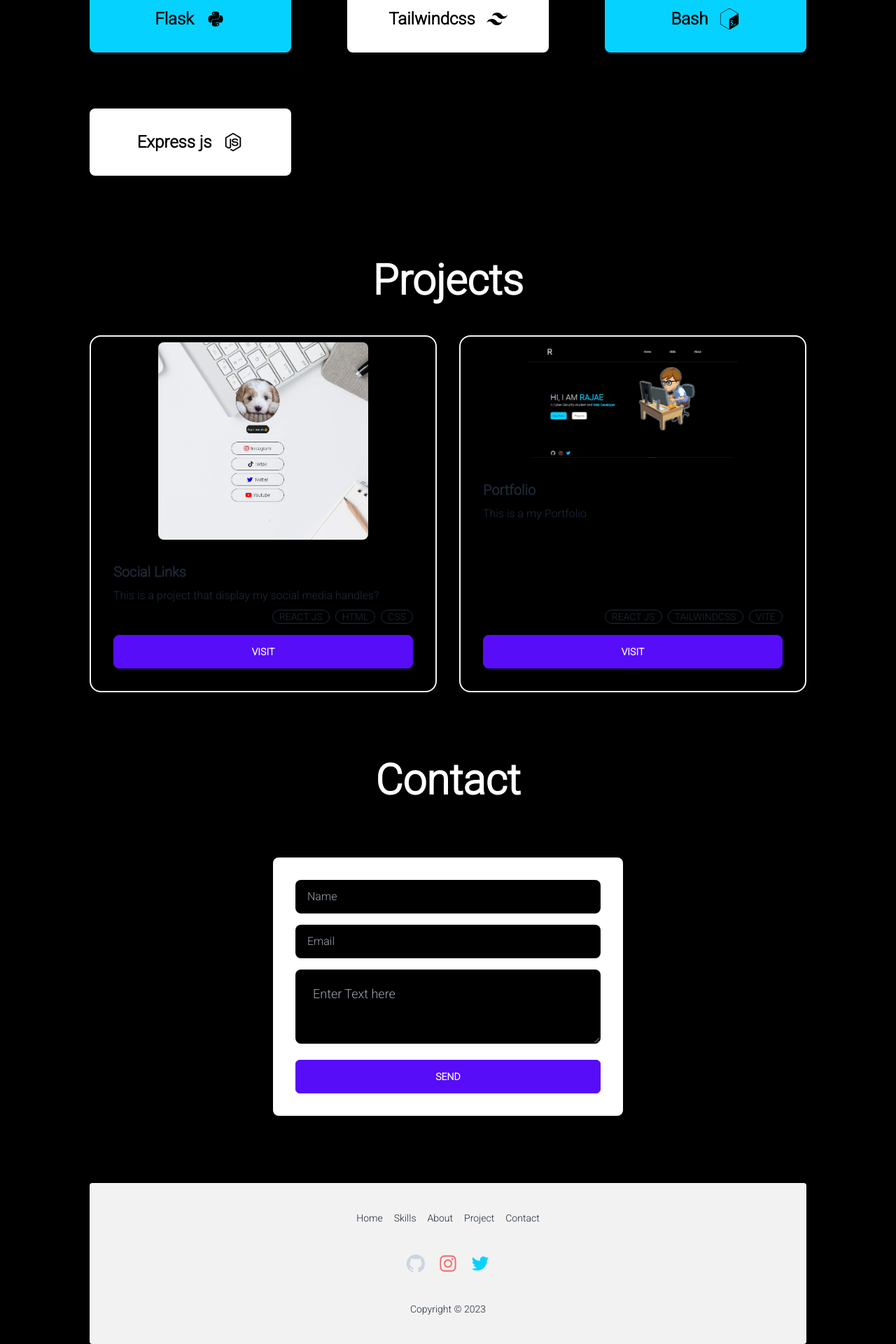
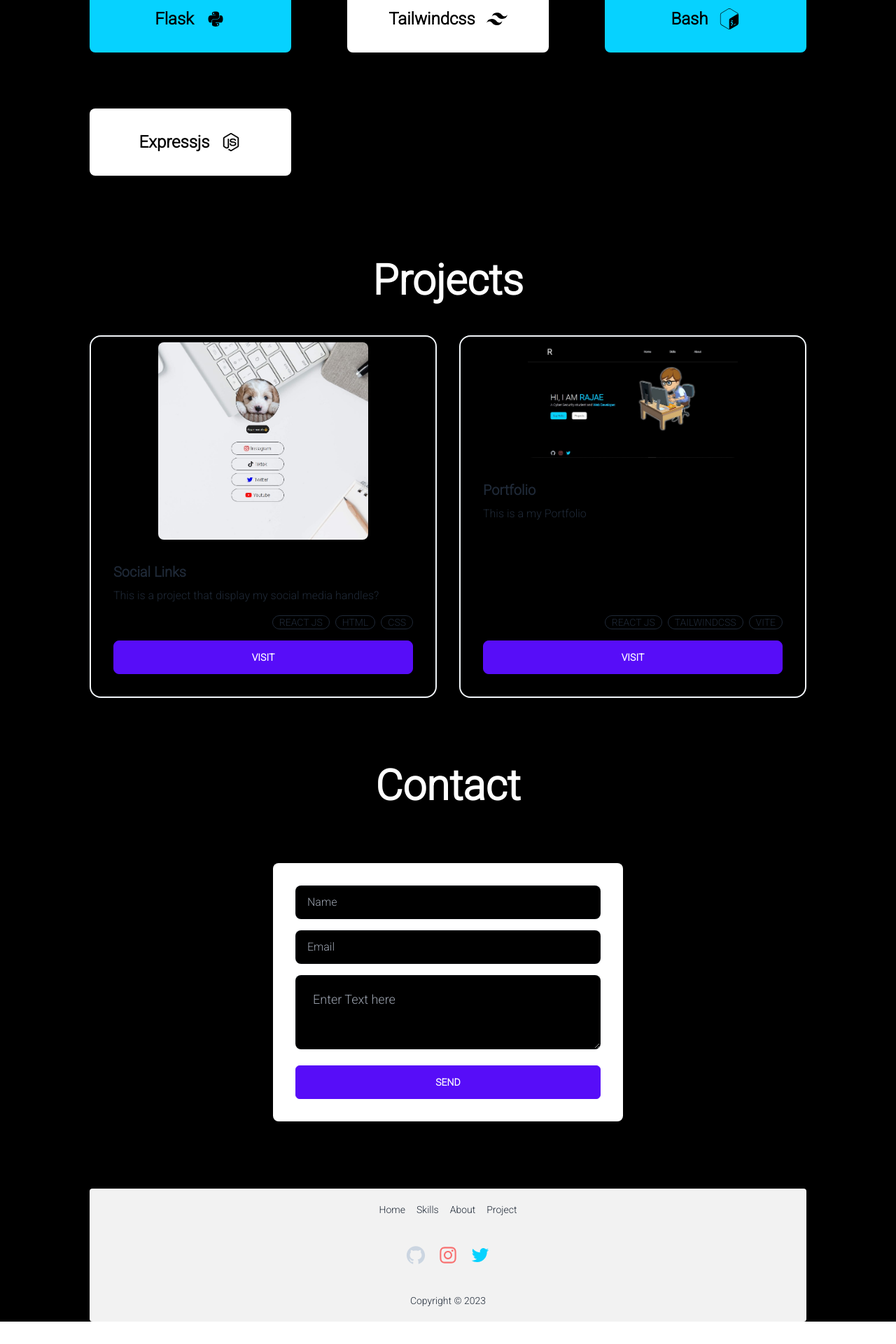
Before and after one commit to RajaeDev6/portfolio, a React (Vite) app: page / in a window 1280 px wide. Shown: the part 2165-4085 px from the top of the page at 70% size. After the commit the page ends 4053 px from the top, so only its background shows below. Built offline with nearby package versions, Linux system fonts and the light colour scheme.

Commit message:
fixed footer overflowing

```diff
--- a/src/App.tsx
+++ b/src/App.tsx
@@ -10,7 +10,7 @@ import Footer from "./components/footer";
 
 const style = {
   background: `bg-black w-screen font-roboto overflow-x-hidden`,
-  container: `md:max-w-5xl w-[80%] mx-auto relative`,
+  container: `md:max-w-5xl w-[90%] mx-auto relative`,
 };
 
 const App: FC = () => {
--- a/src/components/footer.tsx
+++ b/src/components/footer.tsx
@@ -63,19 +63,11 @@ const navlinks = [
     offset: -180,
     duration: 500,
   },
-  {
-    url: "contact",
-    text: "Contact",
-    spy: true,
-    smooth: true,
-    offset: -180,
-    duration: 500,
-  },
 ];
 
 const Footer: FC = () => {
   return (
-    <footer className="footer footer-center p-10 bg-base-200 text-base-content rounded">
+    <footer className="footer items-center footer-center p-5 bg-base-200 text-base-content rounded">
       <div className="grid grid-flow-col gap-4">
         {navlinks.map((item) => (
           <Link
--- a/src/pages/hero.tsx
+++ b/src/pages/hero.tsx
@@ -40,7 +40,7 @@ const Main: FC = () => {
     <div className="w-full mb-20 md:mb-40 lg:mb-0 lg:h-screen " id="hero">
       <div className={style.content}>
         <div className="flex flex-col items-center md:items-start">
-          <h2 className="text-5xl mt-6">
+          <h2 className="text-4xl md:text-5xl mt-6">
             HI, I AM <span className={style.span}>RAJAE</span>
           </h2>
           <p className="md:text-xl pt-2 text-slate-200">
--- a/src/pages/projects.tsx
+++ b/src/pages/projects.tsx
@@ -33,7 +33,7 @@ const ProjectPage: FC = () => {
             </figure>
             <div className="card-body">
               <h2 className="card-title">{card.title}</h2>
-              <p>{card.text}</p>
+              <p className="mb-2">{card.text}</p>
               <div className="card-actions justify-end">
                 {card.tools.map((tool) => (
                   <div className="badge badge-outline">{tool}</div>
--- a/src/pages/skills.tsx
+++ b/src/pages/skills.tsx
@@ -53,7 +53,7 @@ const SkillsPage: FC = () => {
             <SiGnubash size={30} />
           </li>
           <li className={style.listitems2}>
-            Express js
+            Expressjs
             <IoLogoNodejs size={30} />
           </li>
         </ul>
```
